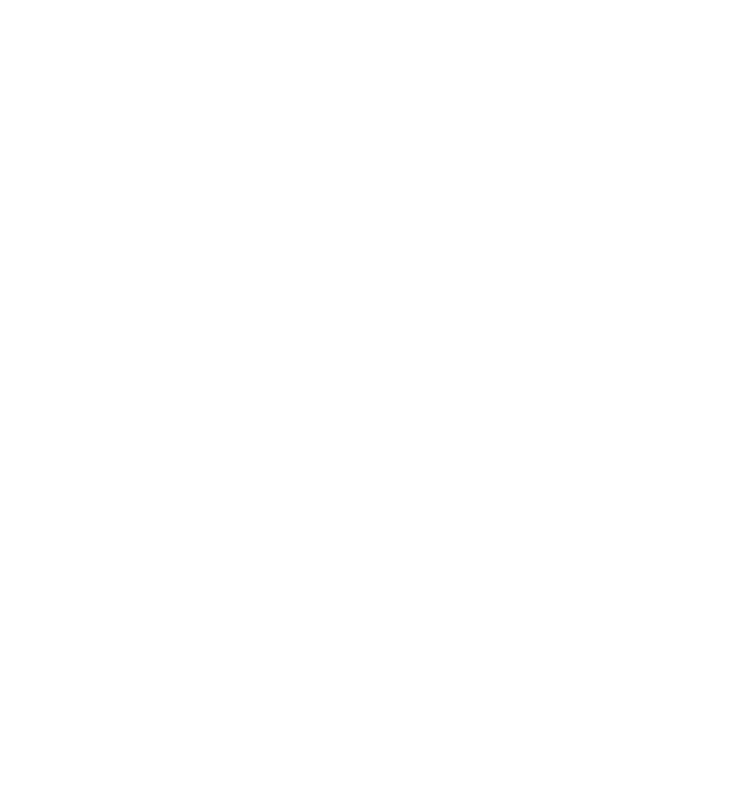
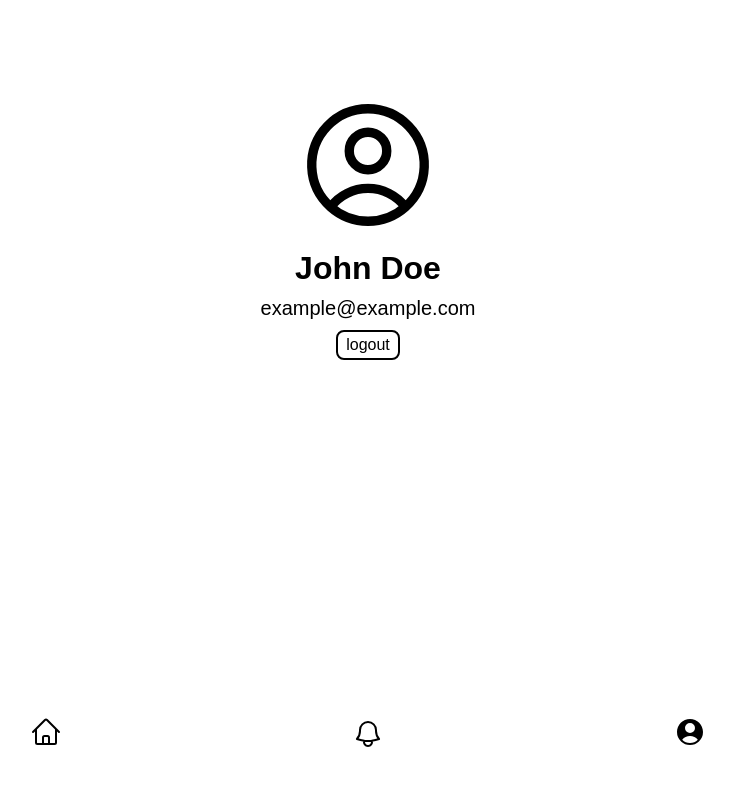
Before and after one commit to NYCU-SDC/eng-training-social-frontend, a React (Vite) app: page /user/me in a window 1280 px wide. Before the commit this address had no page. Shown: the top 786 px of the page, without its empty margins (272-1006 px from the left). Built offline with nearby package versions, Linux system fonts and the light colour scheme.

Commit message:
feat: completw naigation, account, and user profile page

```diff
--- a/src/App.tsx
+++ b/src/App.tsx
@@ -2,6 +2,8 @@ import { Routes, Route } from "react-router";
 import Home from "@/pages/Home";
 import CreatePost from "@/pages/CreatePost.tsx";
 import Post from "@/pages/Post.tsx";
+import Account from "@/pages/Account.tsx";
+import UserProfile from "@/pages/UserProfile.tsx";
 
 function App() {
   return (
@@ -9,6 +11,8 @@ function App() {
       <Route path="/" element={<Home />} />
       <Route path="/post/create" element={<CreatePost />} />
       <Route path="/post/:id" element={<Post />} />
+      <Route path="/user/me" element={<Account />} />
+      <Route path="/user/:id" element={<UserProfile />} />
     </Routes>
   );
 }
--- a/src/components/Navigation.css
+++ b/src/components/Navigation.css
@@ -5,3 +5,7 @@
     padding-inline: 12px;
     padding-block: 8px;
 }
+
+.link {
+    color: inherit;
+}
--- a/src/components/Navigation.tsx
+++ b/src/components/Navigation.tsx
@@ -4,12 +4,12 @@ import {
   BellIcon as BellIconOutline,
   UserCircleIcon as UserCircleOutline,
 } from "@heroicons/react/24/outline";
-
 import {
   HomeIcon as HomeIconSolid,
   BellIcon as BellIconSolid,
   UserCircleIcon as UserCircleSolid,
 } from "@heroicons/react/24/solid";
+import { Link } from "react-router";
 
 export default function Navigation({
   page = "home",
@@ -18,21 +18,25 @@ export default function Navigation({
 }) {
   return (
     <div className="navigation-container">
+      <Link to="/" className="link">
         {page == "home" ? (
           <HomeIconSolid className="lg-icon" />
         ) : (
           <HomeIconOutline className="lg-icon" />
         )}
+      </Link>
       {page == "notifications" ? (
         <BellIconSolid className="lg-icon" />
       ) : (
         <BellIconOutline className="lg-icon" />
       )}
+      <Link to="/user/me" className="link">
         {page == "account" ? (
           <UserCircleSolid className="lg-icon" />
         ) : (
           <UserCircleOutline className="lg-icon" />
         )}
+      </Link>
     </div>
   );
 }
--- /dev/null
+++ b/src/pages/Account.css
@@ -0,0 +1,36 @@
+.main-container{
+    display: flex;
+    flex-direction: column;
+    justify-content: space-between;
+    align-items: center;
+    height: 100vh;
+}
+
+.user-info-container{
+    display: flex;
+    flex-direction: column;
+    align-items: center;
+    margin-top: 50px;
+    gap: 10px;
+}
+
+.username{
+    font-size: 32px;
+}
+
+.user-email{
+    font-size: 20px;
+    font-weight: 300;
+}
+
+.nav-container{
+    width: 100%;
+}
+
+.user-icon {
+    width: 150px;
+}
+
+.login-button {
+    margin: auto;
+}
--- /dev/null
+++ b/src/pages/Account.tsx
@@ -0,0 +1,32 @@
+import "./Account.css";
+import { useState } from "react";
+import { UserCircleIcon } from "@heroicons/react/24/outline";
+import Button from "@/components/Button.tsx";
+import Navigation from "@/components/Navigation.tsx";
+
+export default function Account() {
+  const [isLoggedIn, setIsLoggedIn] = useState(true);
+
+  return (
+    <div className="main-container">
+      {isLoggedIn ? (
+        <div className="user-info-container">
+          <UserCircleIcon className="user-icon" />
+          <h1 className="username"> John Doe</h1>
+          <p className="user-email">example@example.com</p>
+          <Button onClick={() => setIsLoggedIn((prev) => !prev)}>logout</Button>
+        </div>
+      ) : (
+        <Button
+          className="login-button"
+          onClick={() => setIsLoggedIn((prev) => !prev)}
+        >
+          login
+        </Button>
+      )}
+      <div className="nav-container">
+        <Navigation page="account" />
+      </div>
+    </div>
+  );
+}
--- a/src/pages/Home.css
+++ b/src/pages/Home.css
@@ -10,6 +10,7 @@
 }
 
 .sticky-nav {
+    width: 100%;
     background-color: white;
     position: sticky;
     bottom: 0;
--- /dev/null
+++ b/src/pages/UserProfile.css
@@ -0,0 +1,37 @@
+.main-container{
+    display: flex;
+    flex-direction: column;
+    justify-content: space-between;
+    align-items: center;
+    height: 100vh;
+}
+
+.user-info-container{
+    display: flex;
+    flex-direction: column;
+    align-items: center;
+    margin-top: 50px;
+    gap: 10px;
+}
+
+.username{
+    font-size: 32px;
+}
+
+.user-email{
+    font-size: 20px;
+    font-weight: 300;
+}
+
+.nav-container{
+    width: 100%;
+}
+
+.user-icon {
+    width: 150px;
+}
+
+.dark-button {
+    background-color: black;
+    color: white;
+}
--- /dev/null
+++ b/src/pages/UserProfile.tsx
@@ -0,0 +1,28 @@
+import "./UserProfile.css";
+import { useState } from "react";
+import { UserCircleIcon } from "@heroicons/react/24/outline";
+import Button from "@/components/Button.tsx";
+import Navigation from "@/components/Navigation.tsx";
+
+export default function UserProfile() {
+  const [isFollowing, setIsFollowing] = useState(true);
+
+  return (
+    <div className="main-container">
+      <div className="user-info-container">
+        <UserCircleIcon className="user-icon" />
+        <h1 className="username"> John Doe</h1>
+        <p className="user-email">example@example.com</p>
+        <Button
+          onClick={() => setIsFollowing((prev) => !prev)}
+          className={isFollowing ? "" : "dark-button"}
+        >
+          {isFollowing ? "following" : "follow"}
+        </Button>
+      </div>
+      <div className="nav-container">
+        <Navigation page="home" />
+      </div>
+    </div>
+  );
+}
```
Lines whose indentation alone changed are shown as unchanged.
